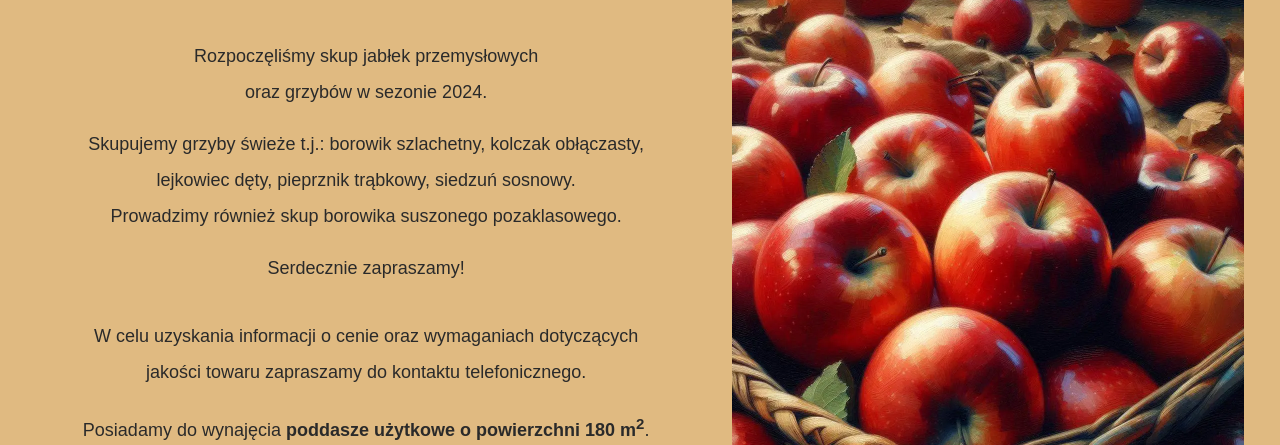
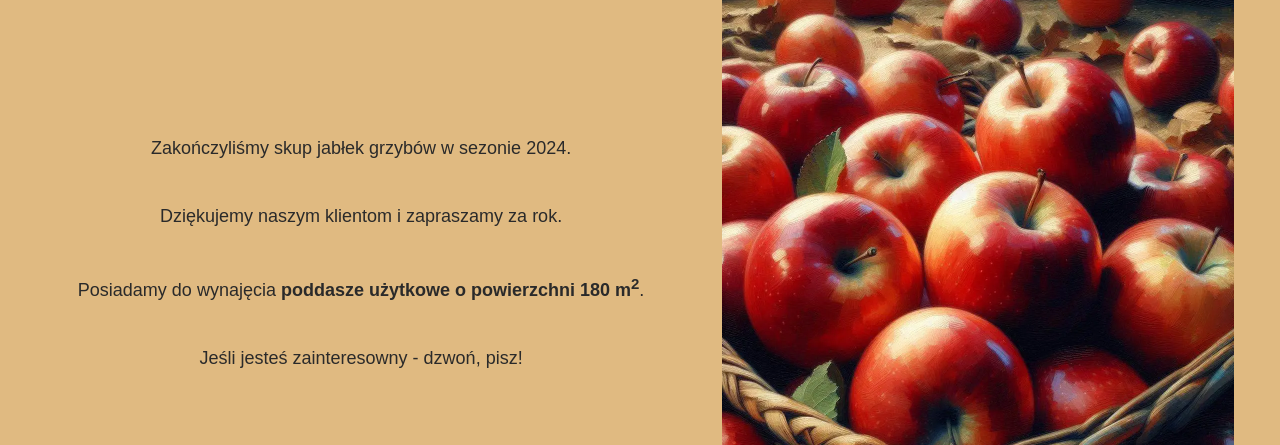
Before and after one commit to Hyziu-03/FHU-Hyziak, an Astro site: page /aktualnosci in a window 1280 px wide. Shown: the part 352-797 px from the top of the page. Built offline with nearby package versions, Linux system fonts and the light colour scheme; Astro itself is replaced by a stand-in of ours; a web font is replaced by a local one.

Commit message:
Aktualizacja oferty na koniec sezonu

```diff
--- a/src/pages/aktualnosci.astro
+++ b/src/pages/aktualnosci.astro
@@ -13,27 +13,14 @@ import img from "../../public/images/aktualnosci.webp";
   <h1 class="heading">Poznaj ofertę skupu grzybów i jabłek!</h1>
   <section class="intro-container">
     <section class="intro">
-      <p
-        class="p">
-        Rozpoczęliśmy skup jabłek przemysłowych <br>oraz
-        grzybów w sezonie 2024.
-    </p>
-      <p class="newline">
-        Skupujemy grzyby świeże t.j.: borowik szlachetny, kolczak obłączasty,
-        lejkowiec dęty, pieprznik trąbkowy, siedzuń sosnowy.
+      <p class="p">Zakończyliśmy skup jabłek grzybów w sezonie 2024.</p>
+      <p class="p">Dziękujemy naszym klientom i zapraszamy za rok.</p>
+      <p class="p">
+        Posiadamy do wynajęcia <b
+          >poddasze użytkowe o powierzchni 180 m<sup>2</sup></b
+        >.
       </p>
-      <p class="newline">
-        Prowadzimy również skup borowika suszonego pozaklasowego.
-      </p>
-      <p class="p">Serdecznie zapraszamy!</p>
-      <p class="p">
-        W celu uzyskania informacji o cenie oraz wymaganiach dotyczących jakości
-        towaru zapraszamy do kontaktu telefonicznego.
-      </p>
-      <p class="newline">
-        Posiadamy do wynajęcia <b>poddasze użytkowe o powierzchni 180 m<sup>2</sup></b>.
-      </p>
-      <p class="newline">Jeśli jesteś zainteresowany - dzwoń, pisz!</p>
+      <p class="p">Jeśli jesteś zainteresowny - dzwoń, pisz!</p>
     </section>
     <Image
       src={img}
```
